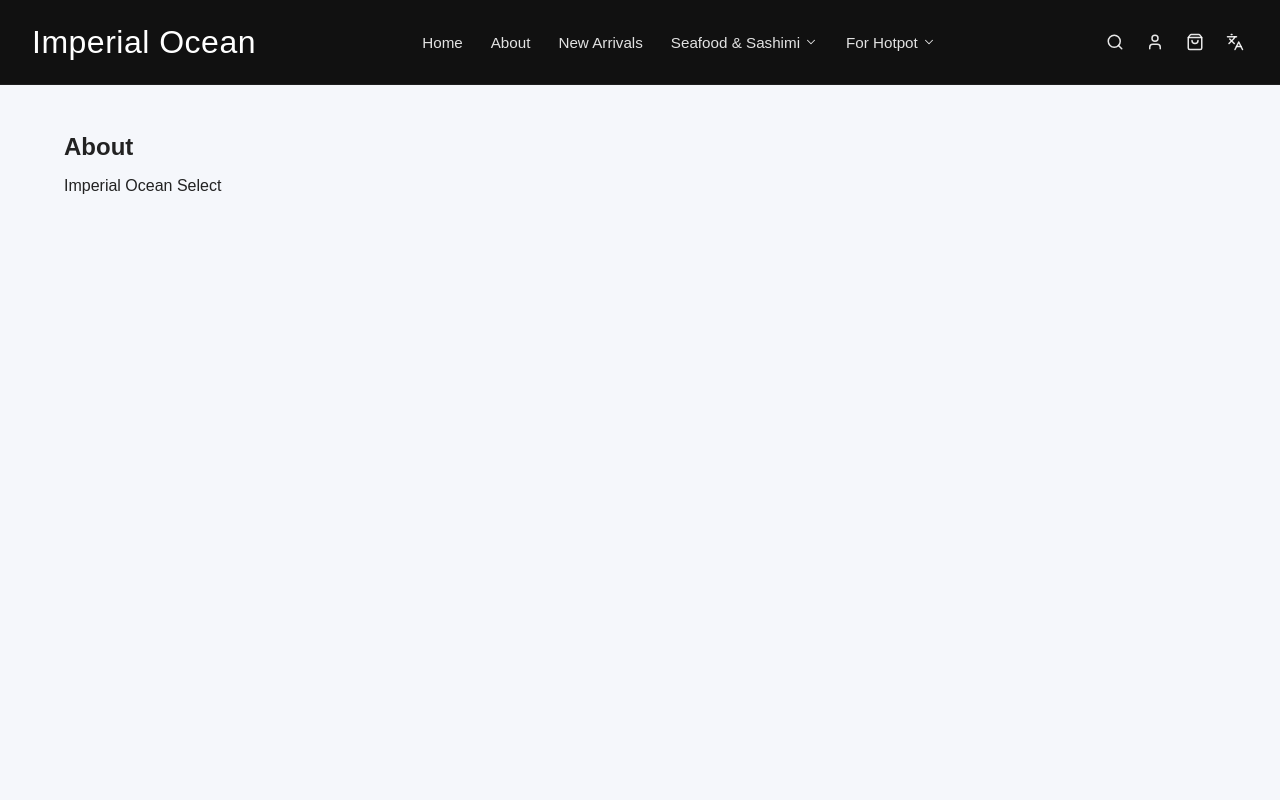
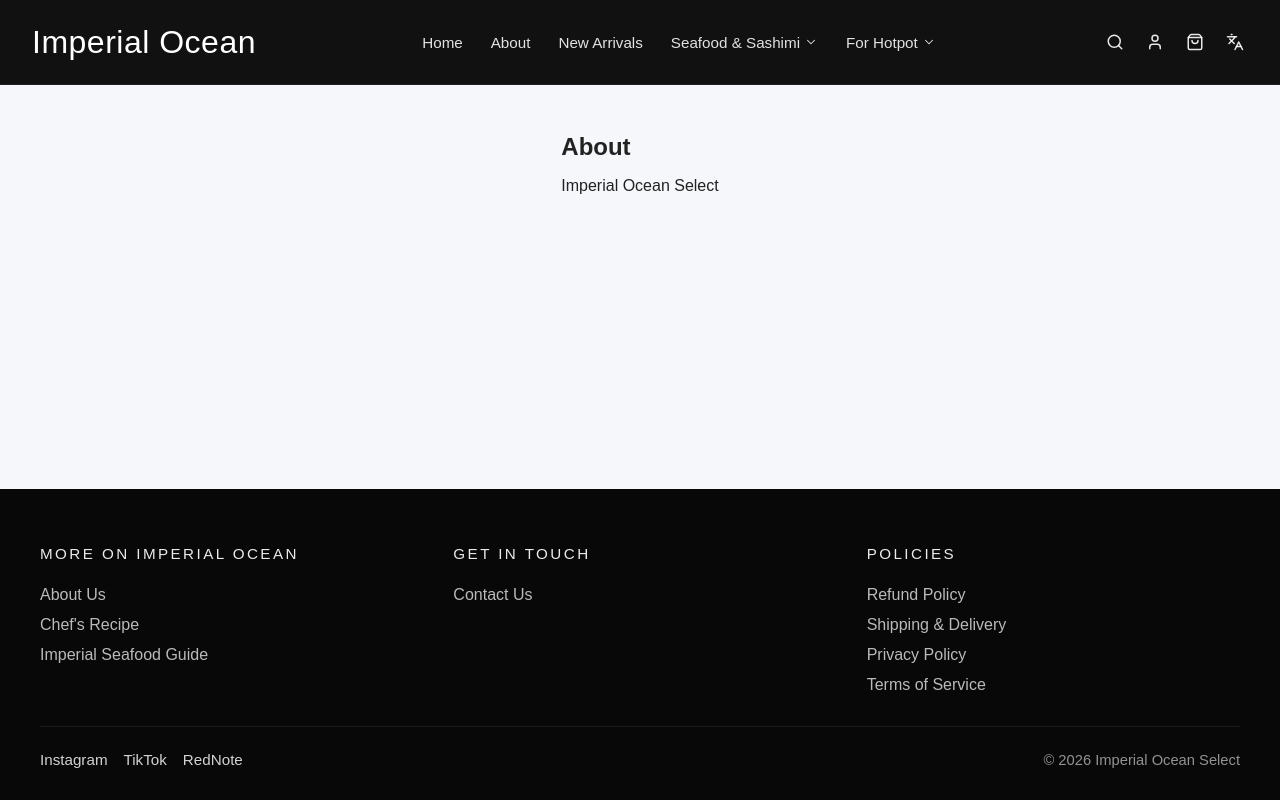
Before and after one commit to darren-gzdeng/imperial-site, a React (Vite) app in the folder imperial-site/: page /imperial-site/about in a window 1280 px wide. Built offline with nearby package versions, Linux system fonts and the light colour scheme.

Commit message:
add footer

```diff
--- /dev/null
+++ b/imperial-site/src/components/Footer.jsx
@@ -0,0 +1,37 @@
+import { Link } from "react-router";
+
+export default function Footer() {
+  return (
+    <footer className="site-footer">
+      <div className="footer-inner">
+        <div className="footer-grid">
+          <div className="footer-column">
+            <p className="footer-title">MORE ON IMPERIAL OCEAN</p>
+            <Link to="/about" className="footer-link">About Us</Link>
+            <Link to="/new-arrivals" className="footer-link">Chef&apos;s Recipe</Link>
+            <Link to="/seafood" className="footer-link">Imperial Seafood Guide</Link>
+          </div>
+          <div className="footer-column">
+            <p className="footer-title">GET IN TOUCH</p>
+            <Link to="/contact" className="footer-link">Contact Us</Link>
+          </div>
+          <div className="footer-column">
+            <p className="footer-title">POLICIES</p>
+            <a href="#" className="footer-link">Refund Policy</a>
+            <a href="#" className="footer-link">Shipping & Delivery</a>
+            <a href="#" className="footer-link">Privacy Policy</a>
+            <a href="#" className="footer-link">Terms of Service</a>
+          </div>
+        </div>
+        <div className="footer-bottom">
+          <div className="footer-social">
+            <a href="#" className="social-link">Instagram</a>
+            <a href="#" className="social-link">TikTok</a>
+            <a href="#" className="social-link">RedNote</a>
+          </div>
+          <p className="footer-copy">© 2026 Imperial Ocean Select</p>
+        </div>
+      </div>
+    </footer>
+  );
+}
--- a/imperial-site/src/index.css
+++ b/imperial-site/src/index.css
@@ -4,10 +4,17 @@
   padding: 0;
 }
 
+html,
+body,
+#root {
+  min-height: 100%;
+}
+
 body {
   font-family: Arial, sans-serif;
   background: #f5f7fb;
   color: #222;
+  min-height: 100%;
 }
 
 a {
@@ -86,10 +93,17 @@
   transform: translateY(-1px);
 }
 
+.app-shell {
+  min-height: 100vh;
+  display: flex;
+  flex-direction: column;
+}
+
 .page-container {
   max-width: 1200px;
   margin: 0 auto;
   padding: 48px 24px;
+  flex: 1;
 }
 
 h1 {
@@ -131,3 +145,85 @@
     order: 2;
   }
 }
+
+.site-footer {
+  background: #080808;
+  color: rgba(255, 255, 255, 0.92);
+  padding: 56px 24px 32px;
+}
+
+.footer-inner {
+  max-width: 1200px;
+  margin: 0 auto;
+}
+
+.footer-grid {
+  display: grid;
+  grid-template-columns: repeat(3, minmax(180px, 1fr));
+  gap: 40px;
+  margin-bottom: 32px;
+}
+
+.footer-column {
+  display: flex;
+  flex-direction: column;
+  gap: 12px;
+}
+
+.footer-title {
+  font-size: 0.95rem;
+  letter-spacing: 0.16em;
+  text-transform: uppercase;
+  color: rgba(255, 255, 255, 0.92);
+  margin-bottom: 12px;
+}
+
+.footer-link {
+  color: rgba(255, 255, 255, 0.72);
+  transition: color 0.2s ease;
+}
+
+.footer-link:hover {
+  color: white;
+}
+
+.footer-bottom {
+  display: flex;
+  align-items: center;
+  justify-content: space-between;
+  gap: 24px;
+  border-top: 1px solid rgba(255, 255, 255, 0.08);
+  padding-top: 24px;
+}
+
+.footer-social {
+  display: flex;
+  gap: 16px;
+  flex-wrap: wrap;
+}
+
+.social-link {
+  color: rgba(255, 255, 255, 0.82);
+  font-size: 0.95rem;
+}
+
+.social-link:hover {
+  color: white;
+}
+
+.footer-copy {
+  color: rgba(255, 255, 255, 0.56);
+  font-size: 0.92rem;
+}
+
+@media (max-width: 800px) {
+  .footer-grid {
+    grid-template-columns: 1fr;
+    gap: 28px;
+  }
+
+  .footer-bottom {
+    flex-direction: column;
+    align-items: flex-start;
+  }
+}
--- a/imperial-site/src/layouts/MainLayout.jsx
+++ b/imperial-site/src/layouts/MainLayout.jsx
@@ -1,13 +1,15 @@
 import { Outlet } from "react-router";
 import Header from "../components/Header";
+import Footer from "../components/Footer";
 
 export default function MainLayout() {
   return (
-    <>
+    <div className="app-shell">
       <Header />
       <main className="page-container">
         <Outlet />
       </main>
-    </>
+      <Footer />
+    </div>
   );
 }
--- a/imperial-site/src/pages/Home.jsx
+++ b/imperial-site/src/pages/Home.jsx
@@ -20,6 +20,9 @@
           </div>
         ))}
       </div>
+
     </section>
+
   );
+
 }
```
